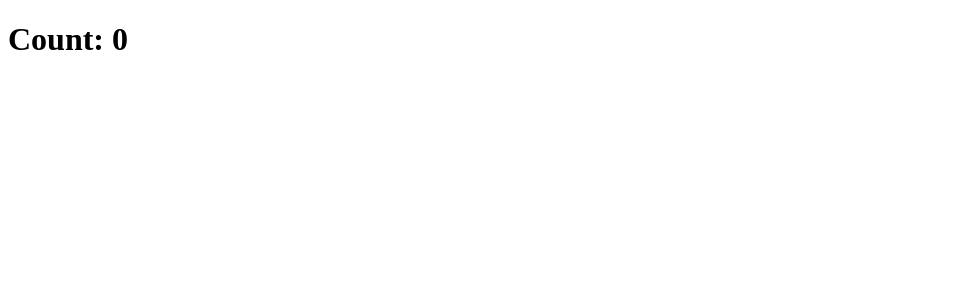
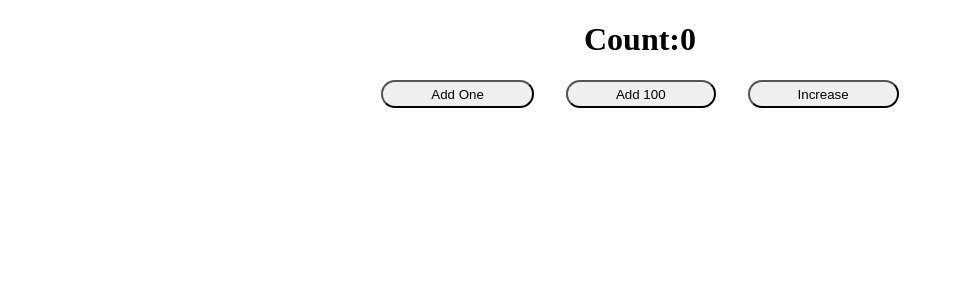
Before and after one commit to mate-academy/react_counter, a React (Create React App) app: page / in a window 1280 px wide. Shown: the top 300 px of the page, without its empty margins (0-953 px from the left). Built offline with nearby package versions, Linux system fonts and the light colour scheme; the HTML template or start-up script is replaced by a standard one.

Commit message:
Solution

```diff
--- a/src/App.js
+++ b/src/App.js
@@ -1,16 +1,40 @@
 import React from 'react';
 import './App.scss';
+import { Counter } from './components/Counter';
 
 class App extends React.Component {
-  addOne = () => {};
+  state = {
+    count: 0,
+  }
 
-  add100 = () => {};
+  addOne = () => {
+    this.setState(state => ({ count: state.count + 1 }));
+  };
 
-  increase = () => {};
+  add100 = () => {
+    this.setState(state => ({ count: state.count + 100 }));
+  };
+
+  increase = () => {
+    this.setState((state) => {
+      if (state.count % 5 === 0) {
+        return this.add100() + this.addOne();
+      }
+
+      return this.addOne();
+    });
+  };
 
   render() {
     return (
-      <h1>Count: 0</h1>
+      <>
+        <Counter
+          addOne={this.addOne}
+          add100={this.add100}
+          increase={this.increase}
+          {...this.state}
+        />
+      </>
     );
   }
 }
--- a/src/App.scss
+++ b/src/App.scss
@@ -1 +1,14 @@
-// styles go here
+body {
+  text-align: center;
+}
+
+button {
+  padding: 0.3rem 3rem;
+  margin: 0 1rem;
+  border-radius: 50px;
+}
+
+button:hover {
+  background-color: black;
+  color: white;
+}
--- /dev/null
+++ b/src/components/Counter.jsx
@@ -0,0 +1,35 @@
+import React from 'react';
+import PropTypes from 'prop-types';
+
+export class Counter extends React.Component {
+  state = {
+    addOne: this.props.addOne.bind(this),
+    add100: this.props.add100.bind(this),
+    increase: this.props.increase.bind(this),
+  }
+
+  render() {
+    const { addOne, add100, increase } = this.state;
+    const { count } = this.props;
+
+    return (
+      <>
+        <h1>
+          Count:
+          {count}
+        </h1>
+
+        <button type="button" onClick={() => addOne()}>Add One</button>
+        <button type="button" onClick={() => add100()}>Add 100</button>
+        <button type="button" onClick={() => increase()}>Increase</button>
+      </>
+    );
+  }
+}
+
+Counter.propTypes = {
+  addOne: PropTypes.func.isRequired,
+  add100: PropTypes.func.isRequired,
+  increase: PropTypes.func.isRequired,
+  count: PropTypes.number.isRequired,
+};
```
Also changed, not shown: 1 other file (tests, documents, lock files or other folders).
